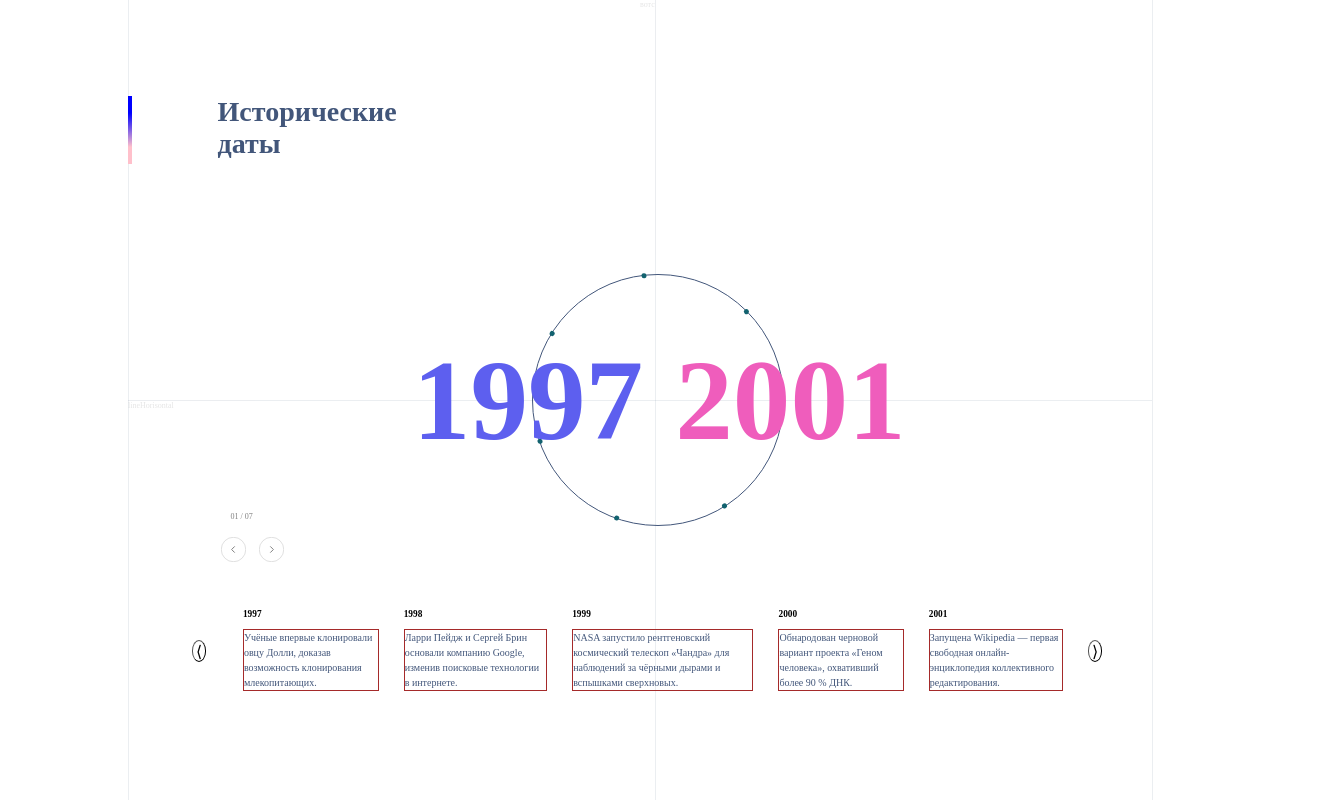
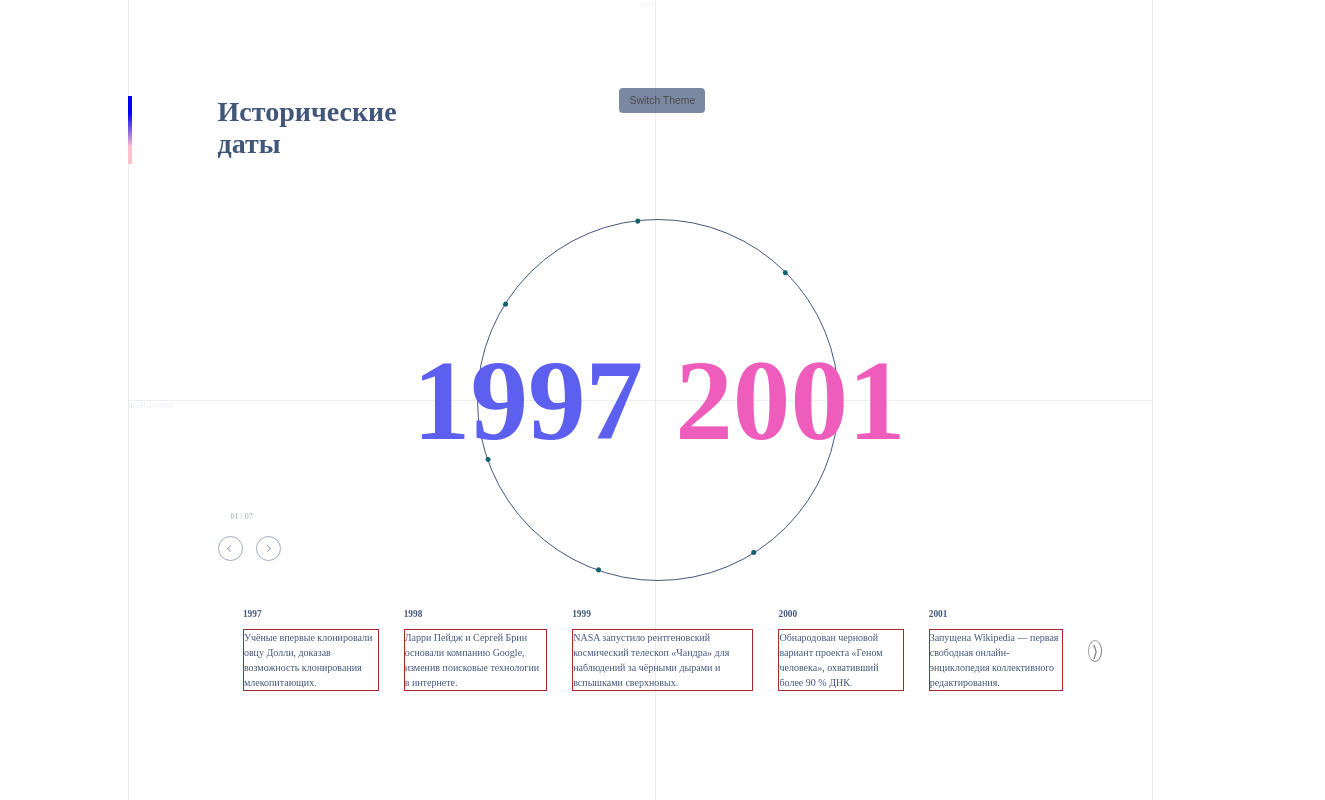
Before and after one commit to AksiDimon/historyBoard, a React (Vite) app: page / in a window 1280 px wide. Shown: the whole page, 1325 px wide, since content can reach past the window. Built offline with nearby package versions, Linux system fonts and the light colour scheme.

Commit message:
add theme dark with  styledComponents

```diff
--- a/package.json
+++ b/package.json
@@ -11,12 +11,14 @@
   },
   "dependencies": {
     "react": "^19.1.0",
-    "react-dom": "^19.1.0"
+    "react-dom": "^19.1.0",
+    "styled-components": "^6.1.19"
   },
   "devDependencies": {
     "@eslint/js": "^9.25.0",
     "@types/react": "^19.1.2",
     "@types/react-dom": "^19.1.2",
+    "@types/styled-components": "^5.1.34",
     "@vitejs/plugin-react": "^4.4.1",
     "eslint": "^9.25.0",
     "eslint-plugin-react-hooks": "^5.2.0",
--- a/src/App.tsx
+++ b/src/App.tsx
@@ -1,12 +1,46 @@
+import s from './body.module.css'
 import { useState } from 'react'
 import { Body } from './Body'
+import { ThemeProvider, createGlobalStyle, DefaultTheme } from 'styled-components';
 
 
+const light: DefaultTheme = {bg: '#fff' , color: '#42567A'}
+const dark: DefaultTheme  = { bg: '#000', color: '#fff' };
+
+
+const GlobalStyle = createGlobalStyle`
+  :root {
+    --bg: ${({ theme }) => theme.bg};
+    --fg: ${({ theme }) => theme.color};
+  }
+  body {
+    margin: 0;
+    padding: 0;
+    background: ${({ theme }) => theme.bg};
+    color: ${({ theme }) => theme.color};
+    transition: background 0.3s, color 0.3s;
+  }
+`;
+
 function App() {
-
+  const [isDark, setIsDark] = useState(false);
+  function toggleTheme () {
+    setIsDark((prev) => !prev)
+    console.log('click')
+  }
   return (
     <>
+    <ThemeProvider theme={isDark ? dark : light}>
+    <GlobalStyle/>
+    <div className={s.buttonThemeParent}>
+      <button onClick={toggleTheme}
+    className={s.buttonTheme}
+    > Switch Theme
+    </button>
+    </div>
+
       <Body/>
+      </ThemeProvider>
     </>
   )
 }
--- a/src/BlockCarusel.tsx
+++ b/src/BlockCarusel.tsx
@@ -1,6 +1,7 @@
+
 import { useEffect, useRef } from 'react';
 import s from './/body.module.css';
-
+import { CircleButton } from './styles/cercleButton';
 import { SphereBlock, Description } from './mock/types';
 
 export interface Props {
@@ -9,6 +10,8 @@ export interface Props {
   onPrev: () => void;
   currentIndex: number
 }
+
+
 export function BlockCarusel({ blocks, onPrev, onNext, currentIndex }: Props) {
   const sliderRef = useRef<HTMLDivElement>(null)
   const isDown = useRef(false);
@@ -23,6 +26,7 @@ useEffect(() => {
     function onPointerDown(e: PointerEvent) {
       isDown.current = true;
       slider!.setPointerCapture(e.pointerId);
+      console.log(sliderRef, '❤️')
       startX.current     = e.pageX;
       scrollLeft.current = slider!.scrollLeft;
     }
@@ -77,53 +81,11 @@ useEffect(() => {
         {(currentIndex + 1).toString().padStart(2, '0')} /{' '}
         {(lastIndex + 1).toString().padStart(2, '0')}
       </p>
-      <button onClick={onPrev} className={s.buttonLeft}>
-        <svg
-          width="50"
-          height="50"
-          viewBox="0 0 50 50"
-          overflow="visible"
-          fill="none"
-          xmlns="http://www.w3.org/2000/svg"
-        >
-          <circle
-            cx="25"
-            cy="25"
-            r="24.5"
-            transform="matrix(-1 0 0 1 50 0)"
-            stroke="currentColor"
-            strokeOpacity="0.5"
-          />
-          <path
-            d="M27.4999 18.75L21.2499 25L27.4999 31.25"
-            stroke="currentColor"
-            strokeWidth="2"
-          />
-        </svg>
-      </button>
-      <button onClick={onNext} className={s.buttonRight}>
-        <svg
-          width="50"
-          height="50"
-          viewBox="0 0 50 50"
-          overflow="visible"
-          fill="none"
-          xmlns="http://www.w3.org/2000/svg"
-        >
-          <circle
-            cx="25"
-            cy="25"
-            r="24.5"
-            stroke="currentColor"
-            strokeOpacity="0.5"
-          />
-          <path
-            d="M22.5001 18.75L28.7501 25L22.5001 31.25"
-            stroke="currentColor"
-            strokeWidth="2"
-          />
-        </svg>
-      </button>
+      <CircleButton onClick={onPrev} className={s.buttonLeft} direction = 'left' arrowX={43} arrowY={40}>
+
+      </CircleButton>
+      <CircleButton onClick={onNext} className={s.buttonRight} direction = 'right' arrowX={36} arrowY={40}>
+      </CircleButton>
       <div
       ref={sliderRef}
         className={s.viewport}
@@ -152,7 +114,7 @@ useEffect(() => {
         className={s.btnCarouselLeft}
         style={
           {
-            //  opacity: currentIndex === 0 ? '0' : '0.5',
+             opacity: currentIndex === 0 ? '0' : '0.5',
           }
         }
         onClick={onPrev}
@@ -164,7 +126,7 @@ useEffect(() => {
         className={s.btnCarouselRight}
         style={
           {
-            // opacity: currentIndex === lastIndex ? '0' : '0.5',
+            opacity: currentIndex === lastIndex ? '0' : '0.5',
           }
         }
         onClick={onNext}
--- a/src/Body.tsx
+++ b/src/Body.tsx
@@ -1,8 +1,22 @@
+
+import styled from 'styled-components';
 import s from './body.module.css';
 import {response} from './mock/storageData.js';
 import { BlockCarusel } from './BlockCarusel';
 import { CercleNav } from './CercleNav';
 import { useState } from 'react';
+
+
+
+const StyledBody = styled.div`
+  background: ${({ theme }) => theme.bg};
+  color: ${({ theme }) => theme.color};
+  min-height: 100vh;
+  display: flex;
+  align-items: center;
+  justify-content: center;
+  transition: background 0.3s, color 0.3s;
+`;
 
 
 export function Body() {
@@ -24,7 +38,8 @@ export function Body() {
   }
   return (
     <>
-    {/* <div className={s.container}>
+    <StyledBody>
+      {/* <div className={s.container}>
 
     </div> */}
       <div className={s.lineVertical}> вотс </div>
@@ -53,6 +68,8 @@ export function Body() {
         currentIndex={currentIndex}
         />
       </div>
+    </StyledBody>
+
     </>
   );
 }
--- a/src/body.module.css
+++ b/src/body.module.css
@@ -9,7 +9,32 @@ html{
     zoom: 0.5;
 }
 
+.buttonThemeParent {
+  display: flex;
+  align-items: center;
+  justify-content: center;
+  height: 50vh;
+  width: 207vw;
 
+}
+.buttonTheme{
+  border: none;
+  background-color: var(--fg);
+  opacity: 0.7;
+  border-radius: 8px;
+  width: 10rem;
+  height: 3rem;
+  font-size: 1.3em;
+  box-sizing: content-box;
+   z-index: 10;
+  transition: transform 0.3s ease-in-out, background-color 0.3s ease-in-out;
+}
+.buttonTheme:hover{
+  transform: scale(2);
+  opacity: 1;
+  background-color: #42567A;
+  color: aliceblue;
+}
 
 .lineHorisontal{
 position: absolute;
@@ -17,7 +42,8 @@ top: 50%;
 left: 10%;
 right: 10%;
 opacity: 0.1;
-border-top: 1px solid #42567A;
+border-top: 1px solid var(--fg);
+
 
 }
 .rightLine {
@@ -74,7 +100,7 @@ font-weight: 700;
 font-size: 3.5rem;
 
 /* Black blue */
-color: #42567A;
+color: var(--fg);
 
 
 }
@@ -87,6 +113,7 @@ color: #42567A;
     top: 50%;
     transform: translate(-50%, -50%);
     z-index: 0;
+    pointer-events: none; /* для уменьшения веса вместо z-index */
 }
 .buttonLeft{
     /* Group 3277 */
@@ -164,7 +191,7 @@ line-height: 30px;
 /* or 150% */
 
 /* Black blue */
-color: #42567A;
+color: var(--fg);
 
 
 }
@@ -257,21 +284,20 @@ color: #42567A;
   top: 0; left: 0;
   width: 205.5vw;
   height: 200vh;
-
   display: flex;
   justify-content: center;  /* центр по горизонтали */
   align-items: center;      /* центр по вертикали */
 }
 
 .cercle {
-  --containerWidth: 500px;
+  --containerWidth: 90vh;
   --transitionDuration: 500ms;
   width: var(--containerWidth);
   height: var(--containerWidth);
   border-radius: 50%;
   border: #42567A 1px solid;
   position: relative;
-  margin: 100px auto;
+  /* margin: 100px auto; */
   transition: transform var(--transitionDuration) ease-in-out;
 }
 
--- /dev/null
+++ b/src/styles/cercleButton.ts
@@ -0,0 +1,60 @@
+// импортируете из styled-components
+import styled from 'styled-components';
+
+type Direction = 'left' | 'right'
+export interface CircleButtonProps {
+  direction: Direction;
+  arrowX: number;
+  arrowY:number
+  onClick?: () => void;
+}
+// общий компонент «круглой кнопки» с направлением стрелки
+export const CircleButton = styled.button<CircleButtonProps>`
+  /* размер и позиционирование */
+  width: 50px;
+  height: 50px;
+  position: absolute;
+  left: ${({ direction }) => (direction === 'left' ? '17%' : '20%')};
+  top: 67%;
+
+  /* фон и рамка */
+  background: transparent;
+  border: 1px solid ${({ theme }) => theme.color};
+  border-radius: 50%;
+
+  /* центрируем псевдо-элемент (стрелку) */
+display: flex
+
+
+  /* прозрачность и переход */
+  opacity: 0.5;
+  transition: opacity 0.2s, border-color 0.2s;
+
+  &:hover {
+    opacity: 1;
+
+    border-width: 2px;     /* делаем рамку жирнее */
+  }
+
+  /* стрелка через псевдо-элемент */
+  &::before {
+    content: '';
+    display: block;
+    width: 8px;
+    height: 8px;
+    position: absolute;
+    /* берем из пропсов или по умолчанию центр */
+    top: ${({ arrowY = 50 }) => arrowY}%;
+    left: ${({ arrowX = 50 }) => arrowX}%;
+    border-right: 2px solid ${({ theme }) => theme.color};
+    border-top:   2px solid ${({ theme }) => theme.color};
+
+    /* поворачиваем так, чтобы у получилось «>» или «<» */
+    transform: ${({ direction }) =>
+      direction === 'left' ? 'rotate(225deg)' : 'rotate(45deg)'};
+  }
+    &:hover::before {
+    /* увеличиваем толщину стрелки */
+    border-width: 3px;
+  }
+`;
--- a/tsconfig.app.json
+++ b/tsconfig.app.json
@@ -10,5 +10,5 @@
     "skipLibCheck": true, // Пропускает проверку типов в библиотеках
     "isolatedModules": true // Ожидает, что каждый файл будет являться отдельным модулем
   },
-  "include": ["src"]
+  "include": ["src", "styled.d.ts"]
 }
```
Also changed, not shown: src/CercleNav.tsx (+9 -11 lines), src/mock/styled.d.ts (added, +8 -0 lines), 1 other file (tests, documents, lock files or other folders).
